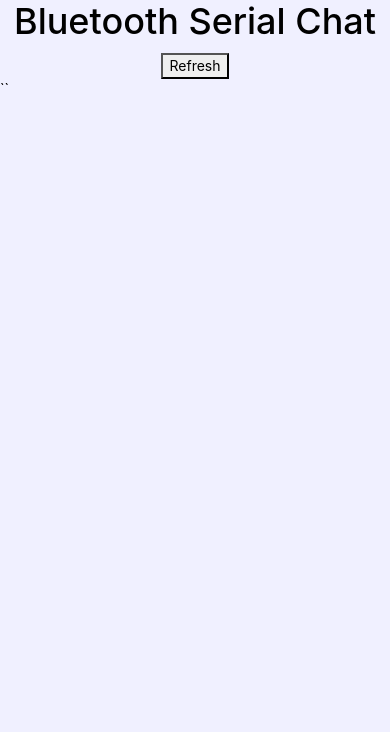
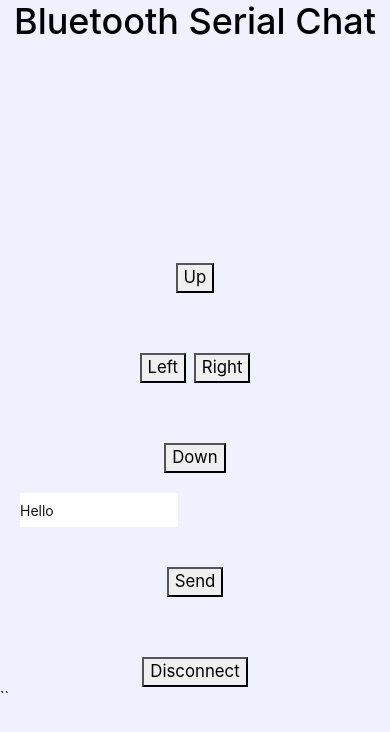
Before and after one commit to kmolLin/ionic_BtChat, a website: page www/index.html in a window 390 px wide. Drawn offline with Linux system fonts and the light colour scheme; some packages are replaced by stand-ins of ours; files that its build step writes are made by us from their sources.

Commit message:
update data 2

```diff
--- a/www/index.html
+++ b/www/index.html
@@ -28,13 +28,17 @@
   <body ng-app="starter" ng-controller="controller">
     <div class="app">
         <h1>Bluetooth Serial Chat</h1>
-        <div id="mainPage">
+    <!--    <div id="mainPage">
             <ul id="deviceList">
             </ul>
             <button id="refreshButton">Refresh</button>
-        </div>
+        </div> -->
         <div id="detailPage">
             <div id="resultDiv"></div>
+            <div>  <button id="up">Up</button></div>
+            <div>  <button id="left">Left</button>
+                   <button id="right">Right</button></div>
+            <div>  <button id="down">Down</button></div>
             <div>
                 <input type="text" id="messageInput" value="Hello"/>
                 <button id="sendButton">Send</button>
--- a/www/js/index.js
+++ b/www/js/index.js
@@ -29,6 +29,7 @@ var app = {
         if (window.navigator.msPointerEnabled) { // windows phone
             TOUCH_START = 'MSPointerDown';
         }
+        //這邊是增加事件聽取者
         document.addEventListener('deviceready', this.onDeviceReady, false);
         refreshButton.addEventListener(TOUCH_START, this.refreshDeviceList, false);
         sendButton.addEventListener(TOUCH_START, this.sendData, false);
```
